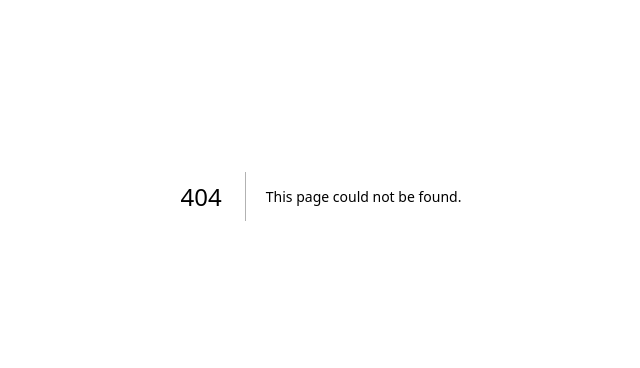
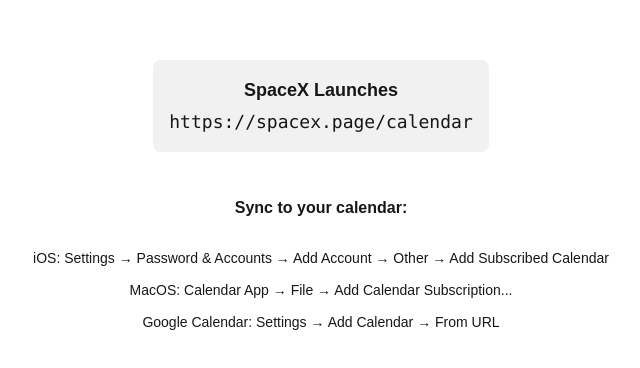
Before and after one commit to moesalih/spacex-tracker-nextjs, a Next.js app: page /calendar/sync in a window 1280 px wide. Before the commit this address had no page. Shown: the part 204-572 px from the top of the page, without its empty margins (319-959 px from the left). Built offline with nearby package versions, Linux system fonts and the light colour scheme.

Commit message:
Update calendar sync link

```diff
--- /dev/null
+++ b/src/app/calendar/sync/page.tsx
@@ -0,0 +1,23 @@
+"use client"
+
+export default function Home() {
+
+  const title = 'SpaceX Launches'
+  const calUrl = 'https://spacex.page/calendar'
+
+  return (
+    <div className="flex flex-col gap-3 items-center justify-center h-screen p-10">
+      <div className="flex flex-col items-center justify-center bg-neutral-500/10 rounded-lg p-4 gap-1 mb-4">
+        <div className="text-lg font-semibold">{title}</div>
+        <code className="text-lg ">{calUrl}</code>
+      </div>
+
+      <div className="font-semibold my-4">Sync to your calendar:</div>
+      <div className="text-sm xmy-2">
+        iOS: Settings → Password & Accounts → Add Account → Other → Add Subscribed Calendar
+      </div>
+      <div className="text-sm xmy-2">MacOS: Calendar App → File → Add Calendar Subscription...</div>
+      <div className="text-sm xmy-2">Google Calendar: Settings → Add Calendar → From URL</div>
+    </div>
+  )
+}
--- a/src/app/page.tsx
+++ b/src/app/page.tsx
@@ -191,7 +191,7 @@
 
             <div className="mb-3">
               <a
-                href="https://moe-ical_subscribe.web.val.run?title=SpaceX Launches&url=https://spacex.page/calendar"
+                href="/calendar/sync"
                 target="_blank"
                 className="mr-3"
               >
```
